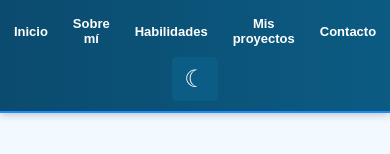
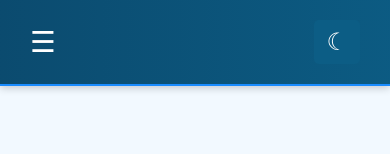
Before and after one commit to Mauriciourrozz/my_personal_portfolio, a React (Create React App) app: page / in a window 390 px wide. Shown: the top 154 px of the page. Built offline with nearby package versions, Linux system fonts and the light colour scheme.

Commit message:
Updare header in responsive

```diff
--- a/src/App.css
+++ b/src/App.css
@@ -11,7 +11,7 @@
 .dark-theme {
   --primary: #0c5d85;
   --secondary: #1a8cff;
-  --accent: #ffffff;  /* Usamos la misma variable para mantener consistencia */
+  --accent: #ffffff;
   --text: #eaeaea;
   --background: #121212;
   --modal-bg: #1e1e1e;
@@ -52,6 +52,7 @@ p {
   margin: 0 auto;
 }
 
+/* Header */
 .header {
   position: fixed;
   top: 0;
@@ -77,6 +78,21 @@ p {
   100% { background-position: 0% 50%; }
 }
 
+/* Versión escritorio */
+.desktop-header {
+  display: flex;
+  width: 100%;
+  justify-content: space-between;
+  align-items: center;
+}
+
+/* Versión móvil (ocultas por defecto) */
+.mobile-header,
+.mobile-menu {
+  display: none;
+}
+
+/* Botones del header */
 .header-buttons-container {
   display: flex;
   gap: 5px;
@@ -100,7 +116,6 @@ p {
   color: var(--text);
 }
 
-/* Se unifica el color usando la variable */
 .dark-theme .header-btn {
   color: var(--accent);
 }
@@ -134,6 +149,7 @@ p {
   transition: transform 0.5s ease;
 }
 
+/* Secciones */
 .inicio {
   padding: 100px 20px 50px;
   display: flex;
@@ -154,7 +170,6 @@ p {
   justify-content: center;
 }
 
-/* Título "Bienvenidos" unificado para ambos modos */
 #portfolio-title {
   font-size: 4rem;
   line-height: 1.2;
@@ -172,9 +187,9 @@ p {
 }
 
 .dark-theme #portfolio-title {
-  font-size: 4rem;  /* Unificado: 4rem en ambos modos */
+  font-size: 4rem;
   line-height: 1.2;
-  background: url("images/efecto.jpg") center;  /* Se utiliza el mismo fondo */
+  background: url("images/efecto.jpg") center;
   background-size: cover;
   background-clip: text;
   -webkit-background-clip: text;
@@ -212,6 +227,7 @@ p {
   text-align: center;
 }
 
+/* Fondo creativo */
 .creative-background {
   position: fixed;
   top: 0;
@@ -381,13 +397,11 @@ p {
   transform: scale(1.05);
 }
 
-/* Regla general para párrafos */
 p {
   text-indent: 2em;
   margin: 1em 0;
 }
 
-/* Quitar indentado en párrafos dentro de las tarjetas */
 .skill-card p,
 .project-card p {
   text-indent: 0;
@@ -587,17 +601,55 @@ p {
   transform: scale(1.1);
 }
 
+/* Reglas responsive para dispositivos móviles */
 @media screen and (max-width: 768px) {
-  .header {
+  /* Oculta la versión de escritorio */
+  .desktop-header {
+    display: none;
+  }
+
+  /* Muestra el header móvil */
+  .mobile-header {
+    display: flex;
+    width: 100%;
+    justify-content: space-between;
+    align-items: center;
     padding: 10px;
-    flex-wrap: wrap;
+  }
+
+  /* Botón hamburguesa */
+  .mobile-menu-toggle {
+    background: transparent;
+    border: none;
+    font-size: 1.8rem;
+    color: var(--accent);
+    cursor: pointer;
+  }
+
+  /* Menú desplegable en móvil */
+  .mobile-menu {
+    display: flex;
+    flex-direction: column;
+    align-items: center;
+    background: linear-gradient(90deg, #0a3d5e, #0c5d85);
+    padding: 10px 0;
+    position: absolute;
+    top: 60px;
+    left: 0;
+    width: 100%;
+    z-index: 110;
+  }
+
+  .mobile-menu .header-btn {
+    margin: 5px 0;
+    width: 90%;
+    font-size: 1rem;
   }
 
   .inicio {
     padding: 80px 20px 50px;
   }
 
-  /* Regla responsive unificada para el título */
   #portfolio-title,
   .dark-theme #portfolio-title {
     font-size: 3rem;
@@ -627,6 +679,7 @@ p {
   .projects-container {
     padding: 0 10px;
   }
+
   .project-card {
     margin: 0 auto;
   }
--- a/src/App.js
+++ b/src/App.js
@@ -10,6 +10,7 @@ function App() {
   const [modalImagesVisible, setModalImagesVisible] = useState(false);
   const [darkMode, setDarkMode] = useState(false);
   const [animateToggle, setAnimateToggle] = useState(false);
+  const [mobileMenuOpen, setMobileMenuOpen] = useState(false);
 
   // Para el modal de imágenes
   const images = [
@@ -116,6 +117,8 @@ function App() {
 
       {/* Header con navegación y toggle de tema */}
       <header className="header">
+        {/* Versión de escritorio */}
+        <div className="desktop-header">
           <div className="header-buttons-container">
             <button className="header-btn" onClick={() => scrollToSection('inicio')}>
               Inicio
@@ -138,6 +141,73 @@ function App() {
               {darkMode ? '☀' : '☾'}
             </span>
           </button>
+        </div>
+
+        {/* Versión móvil */}
+        <div className="mobile-header">
+          <button
+            className="mobile-menu-toggle"
+            onClick={() => setMobileMenuOpen(!mobileMenuOpen)}
+          >
+            &#9776;
+          </button>
+          <button className="theme-toggle-btn" onClick={handleThemeToggle}>
+            <span className={animateToggle ? 'rotate-icon' : ''}>
+              {darkMode ? '☀' : '☾'}
+            </span>
+          </button>
+        </div>
+
+        {/* Menú desplegable en móvil */}
+        {mobileMenuOpen && (
+          <div className="mobile-menu">
+            <button
+              className="header-btn"
+              onClick={() => {
+                scrollToSection('inicio');
+                setMobileMenuOpen(false);
+              }}
+            >
+              Inicio
+            </button>
+            <button
+              className="header-btn"
+              onClick={() => {
+                scrollToSection('sobre-mi');
+                setMobileMenuOpen(false);
+              }}
+            >
+              Sobre mí
+            </button>
+            <button
+              className="header-btn"
+              onClick={() => {
+                scrollToSection('habilidades');
+                setMobileMenuOpen(false);
+              }}
+            >
+              Habilidades
+            </button>
+            <button
+              className="header-btn"
+              onClick={() => {
+                scrollToSection('proyectos');
+                setMobileMenuOpen(false);
+              }}
+            >
+              Mis proyectos
+            </button>
+            <button
+              className="header-btn"
+              onClick={() => {
+                scrollToSection('contacto');
+                setMobileMenuOpen(false);
+              }}
+            >
+              Contacto
+            </button>
+          </div>
+        )}
       </header>
 
       {/* Sección Inicio */}
```
Lines whose indentation alone changed are shown as unchanged.
